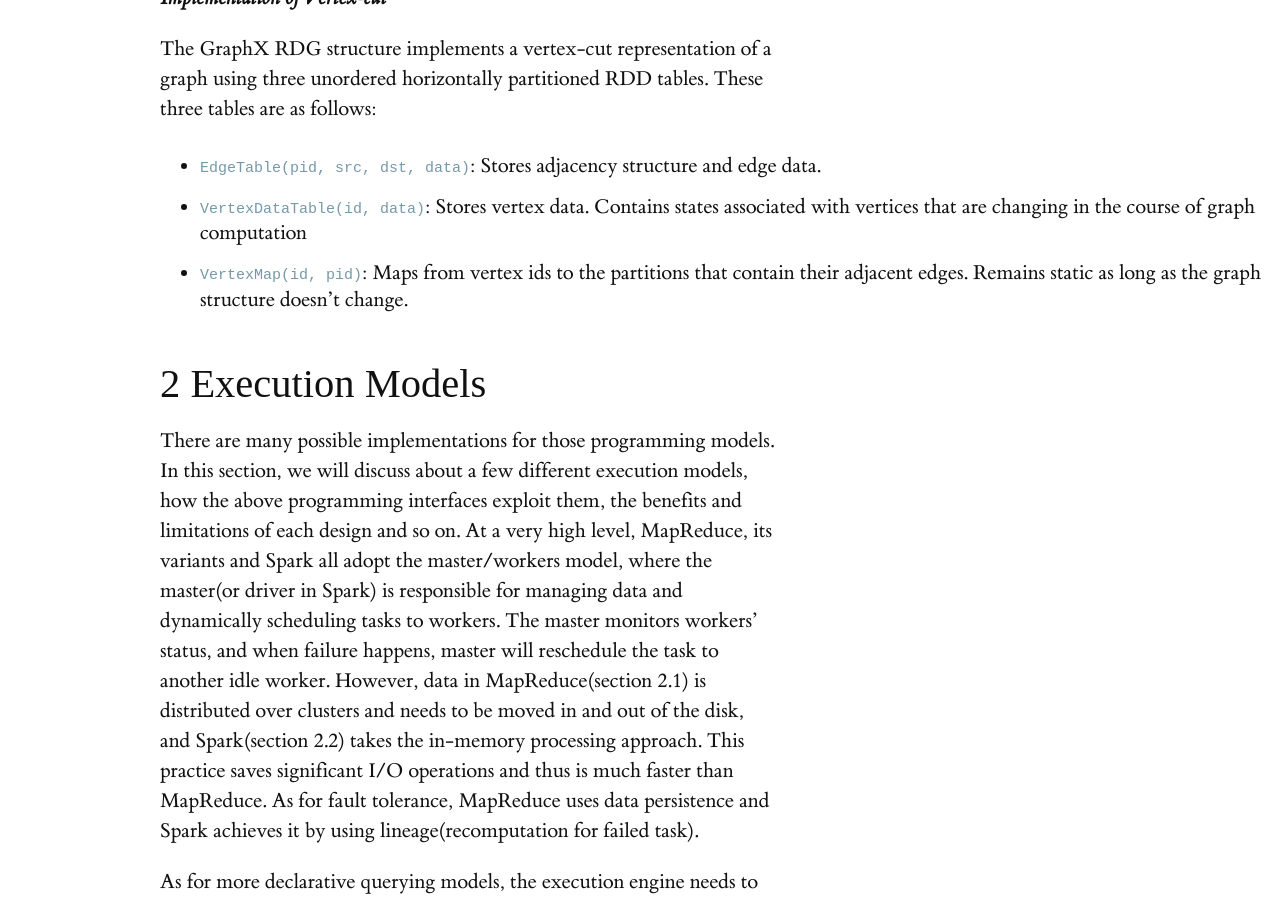
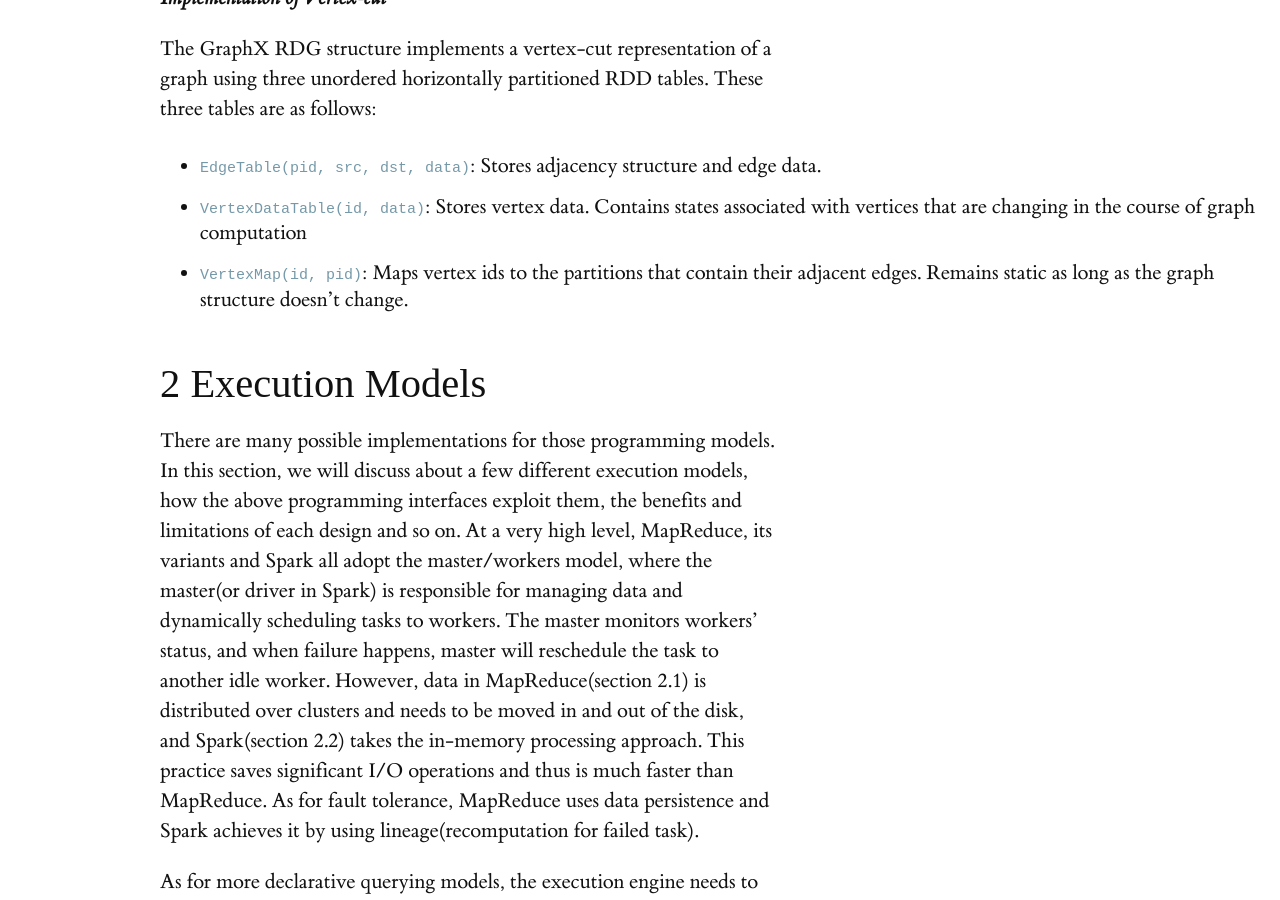
Before and after one commit to heathermiller/dist-prog-book, a Jekyll site: the page built from chapter/8/big-data.md, in a window 1280 px wide and 900 px high, scrolled down 28418 px. Built offline with Jekyll 4.4.1, drawn with Linux system fonts in a browser that asks for light colours; some web fonts are replaced; formulas are drawn with MathJax 3.

Commit message:
Update big-data.md

```diff
--- a/chapter/8/big-data.md
+++ b/chapter/8/big-data.md
@@ -513,7 +513,7 @@ The GraphX RDG structure implements a vertex-cut representation of a graph using
 
 - `EdgeTable(pid, src, dst, data)`: Stores adjacency structure and edge data.
 -  `VertexDataTable(id, data)`: Stores vertex data. Contains states associated with vertices that are changing in the course of graph computation
-- `VertexMap(id, pid)`: Maps from vertex ids to the partitions that contain their adjacent edges. Remains static as long as the graph structure doesn’t change.
+- `VertexMap(id, pid)`: Maps vertex ids to the partitions that contain their adjacent edges. Remains static as long as the graph structure doesn’t change.
 
 
 
```
